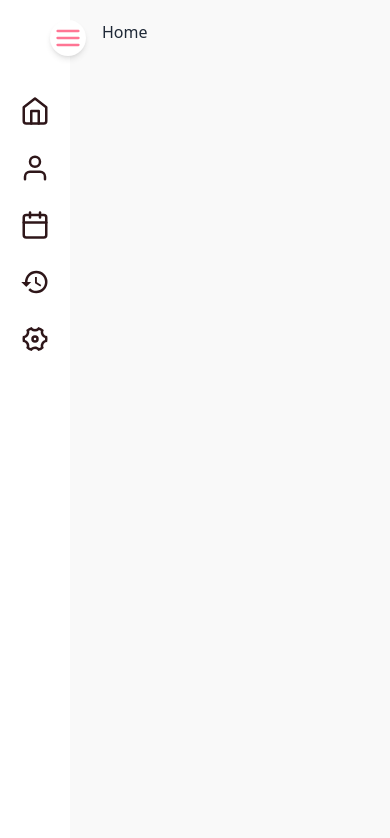
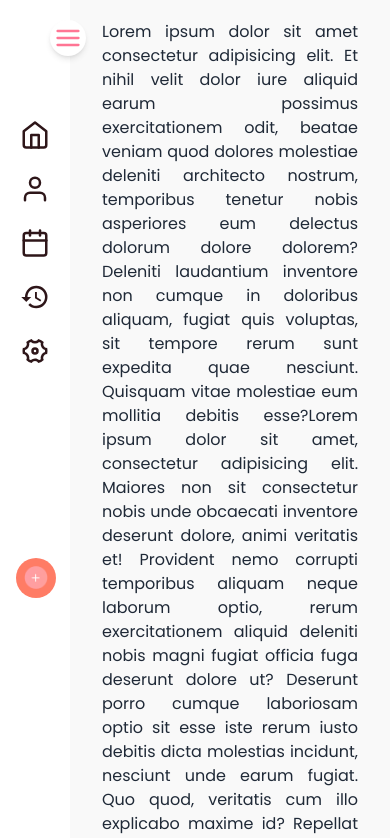
Before and after one commit to AsibHasanRiyad/mediDoc, a React (Vite) app: page / in a window 390 px wide. Shown: the top 838 px of the page. Built offline with nearby package versions, Linux system fonts and the light colour scheme.

Commit message:
make responsive for laptop device

```diff
--- a/index.html
+++ b/index.html
@@ -5,6 +5,12 @@
     <link rel="icon" type="image/svg+xml" href="./src/assets/fluent_doctor-48-filled.png" />
     <meta name="viewport" content="width=device-width, initial-scale=1.0" />
     <title>MediDoc</title>
+    <style>
+      @import url('https://fonts.googleapis.com/css2?family=Poppins:wght@200;300;400;500;600;700;800&display=swap');
+      body{
+        font-family: 'Poppins', sans-serif;
+      }
+    </style>
   </head>
   <body>
     <div id="root"></div>
--- a/src/Components/Sidebar/Sidebar.jsx
+++ b/src/Components/Sidebar/Sidebar.jsx
@@ -10,13 +10,13 @@ const Sidebar = () => {
     { icon: <FiUser />, name: "Patient Profile" },
     { icon: <FiCalendar />, name: "Appointment" },
     { icon: <MdHistory />, name: "Medical History" },
-    { icon:<RiSettings4Line />,   name: "Settings" },
+    { icon: <RiSettings4Line />, name: "Settings" },
     // Add more items as needed
   ];
   return (
     <div className=" flex">
       <div
-        className={`bg-white w-60 min-h-screen relative  duration-200 ${
+        className={`bg-white w-60 min-h-screen relative  duration-300 ${
           open ? "w-[270px]" : " w-[70px] "
         }`}
       >
@@ -31,17 +31,26 @@ const Sidebar = () => {
             className=" text-4xl p-1 text-[#FF7594] shadow-md bg-white rounded-full absolute -right-4 top-5 cursor-pointer"
           />
         )}
-        <div className=" text-3xl mt-24 m-5 space-y-5">
+        <div className={`flex items-center m-5 gap-6   ${!open && "scale-0"}`}>
+          <img
+            className=" w-9 h-9"
+            src="/public/assets/fluent_doctor-48-filled.png"
+            alt=""
+          />
+          <h1 className="text-2xl font-normal">
+            Medi<span className=" text-[#FF7594;]">Doc</span>
+          </h1>
+        </div>
+        <div className=" text-3xl mt-16 m-5 flex flex-col gap-6">
           {iconData.map((icon) => (
             <div
-              key={icon.id}
-              className=" inline-flex text-[#2E1619] cursor-pointer hover:text-[#FF7594] items-center"
+              key={icon.name}
+              className=" inline-flex text-[#2E1619] whitespace-nowrap cursor-pointer hover:text-[#FF7594] transition-all transform duration-300 items-center"
             >
-              {/* <FiHome className=" text-3xl" /> */}
               {icon.icon}
               <h1
                 className={` origin-left ml-7  text-base font-medium  ${
-                  !open && "hidden "
+                  !open && "hidden  "
                 }`}
               >
                 {icon.name}
@@ -49,8 +58,99 @@ const Sidebar = () => {
             </div>
           ))}
         </div>
+
+        {/* appointment button */}
+        {!open ? (
+          <div className=" mt-48">
+            <div
+              className={`p-2 w-10 h-10 bg-[#FF7C65] rounded-full m-4 flex flex-col gap-6`}
+            >
+              <img src="/public/assets/Default.png" alt="" />
+            </div>
+          </div>
+        ) : (
+          <div className=" mt-48">
+            <div className=" flex justify-center ">
+              <button className="origin-left text-base font-medium bg-gradient-to-r from-[#FF7594]  to-[#FF7C65] p-3 rounded text-white whitespace-nowrap">
+                New Appointment
+              </button>
+            </div>
+          </div>
+        )}
       </div>
-      <div className=" bg-[#F9F9F9] w-screen pl-8 pt-5 ">Home</div>
+      <div className=" bg-[#F9F9F9] w-screen p-8 pt-5  text-justify ">
+        Lorem ipsum dolor sit amet consectetur adipisicing elit. Et nihil velit
+        dolor iure aliquid earum possimus exercitationem odit, beatae veniam
+        quod dolores molestiae deleniti architecto nostrum, temporibus tenetur
+        nobis asperiores eum delectus dolorum dolore dolorem? Deleniti
+        laudantium inventore non cumque in doloribus aliquam, fugiat quis
+        voluptas, sit tempore rerum sunt expedita quae nesciunt. Quisquam vitae
+        molestiae eum mollitia debitis esse?Lorem ipsum dolor sit amet,
+        consectetur adipisicing elit. Maiores non sit consectetur nobis unde
+        obcaecati inventore deserunt dolore, animi veritatis et! Provident nemo
+        corrupti temporibus aliquam neque laborum optio, rerum exercitationem
+        aliquid deleniti nobis magni fugiat officia fuga deserunt dolore ut?
+        Deserunt porro cumque laboriosam optio sit esse iste rerum iusto debitis
+        dicta molestias incidunt, nesciunt unde earum fugiat. Quo quod,
+        veritatis cum illo explicabo maxime id? Repellat ab animi quia nisi
+        porro sit facilis asperiores doloremque, rerum, libero nostrum commodi
+        unde pariatur maxime? Quae, ex porro dicta voluptate fugiat dignissimos
+        ab quisquam itaque placeat iusto! Iusto inventore id incidunt! Ex
+        dolorum quod odit sunt et mollitia ea non odio. Eius numquam nulla vel
+        nostrum sit odit voluptatem voluptatibus delectus corrupti consectetur,
+        odio voluptate sunt eum! Eos quisquam impedit quidem aperiam voluptatem
+        eum placeat officia quia, voluptas sint nihil omnis repellendus
+        veritatis, deleniti incidunt sequi? Provident laborum eos reiciendis,
+        perferendis iste fugiat repellendus doloribus ex, impedit similique odit
+        accusamus, accusantium velit sapiente voluptas nostrum possimus
+        aspernatur aliquid? Repudiandae possimus dignissimos incidunt magnam
+        perferendis quis ad ducimus obcaecati tempore cumque! Rerum quod aliquid
+        quaerat aperiam error delectus facilis ullam non laboriosam. Cum rem
+        dolores commodi? Aspernatur optio ad quae explicabo dignissimos
+        asperiores minus. Illum earum minima animi velit, labore adipisci id
+        repellendus explicabo necessitatibus dolorum commodi autem reiciendis!
+        Ducimus nulla dolorem totam maiores quasi odit! Cupiditate aut eaque
+        dolor laborum nisi quidem a quisquam fugit esse repudiandae ad ipsa,
+        neque quibusdam autem dolores, soluta ex deserunt, consequuntur veniam!
+        Temporibus, vero? Mollitia tempora, eaque non quo corrupti iste rem
+        repellat, vero nobis architecto ipsam veniam enim dolor voluptatum.
+        Ratione tenetur, et suscipit, exercitationem eos excepturi blanditiis
+        nesciunt hic, atque quas praesentium inventore perspiciatis maiores esse
+        quae? Earum, odit fugit dolores exercitationem harum rerum soluta
+        eveniet doloremque perspiciatis sapiente obcaecati, quod beatae,
+        deleniti dicta error hic veniam qui. Eveniet praesentium minus, voluptas
+        excepturi aliquid ut nobis necessitatibus sed dolorum consectetur nemo
+        nulla nam rerum quas cum et possimus suscipit, alias rem quae nostrum.
+        Est ratione in illum ducimus, nostrum, deleniti, iste eveniet placeat
+        repellendus voluptas repudiandae quam sequi natus doloremque odit
+        dolorem saepe nobis qui distinctio consectetur. Mollitia alias quasi, a
+        quos nam corrupti magnam? Voluptatum vero vitae voluptate repudiandae
+        ratione hic, quisquam est veniam architecto dolore possimus, harum
+        veritatis ex. Minus soluta dolor alias vitae repudiandae quas esse sint,
+        doloribus doloremque fugiat harum eum, obcaecati facilis molestiae id
+        explicabo sunt iure quisquam quos possimus. Voluptatibus nemo ab maiores
+        hic iure blanditiis a quis deleniti error voluptas debitis, at molestiae
+        neque! Enim quos tempora placeat dolor? A neque autem facilis quis
+        distinctio dolorum quas itaque quibusdam in. Cupiditate, rem provident?
+        Sint rem in animi facilis deleniti quae, omnis atque dolorem cum est,
+        similique placeat aliquam praesentium eum. Consectetur molestiae esse
+        ullam ex, quisquam deleniti omnis necessitatibus quam nam reprehenderit
+        cum perspiciatis nihil. Amet illo quam, minima dicta corrupti atque
+        repellat dolores nemo voluptate ut est itaque, repellendus ad magnam?
+        Amet neque voluptates sit omnis nemo repudiandae quia atque cupiditate
+        et temporibus! Blanditiis numquam doloremque iste culpa recusandae,
+        necessitatibus excepturi provident sit voluptate accusantium mollitia
+        reprehenderit, hic porro nulla vero? Sapiente dolore voluptas doloribus
+        cum, necessitatibus rerum voluptatibus provident et earum quam dolores
+        maiores tempore? Sint possimus neque ex cum quod obcaecati aliquid,
+        minima, autem velit itaque ut hic accusantium magni ipsam omnis
+        aspernatur odio consectetur quia. Voluptas, id magni laudantium debitis
+        excepturi doloribus ratione in sunt aperiam sint non illo quo
+        repudiandae, earum ex hic recusandae minima labore vitae aut architecto!
+        Aliquam ad eveniet sunt blanditiis deserunt, velit sequi error? Quo,
+        voluptatem quae, quibusdam, corporis laboriosam iste ducimus doloremque
+        natus vel repudiandae aliquid!
+      </div>
     </div>
   );
 };
```
Also changed, not shown: src/Components/NavBar/Navbar.jsx (deleted, +0 -30 lines), public/assets/Default.png (added).
